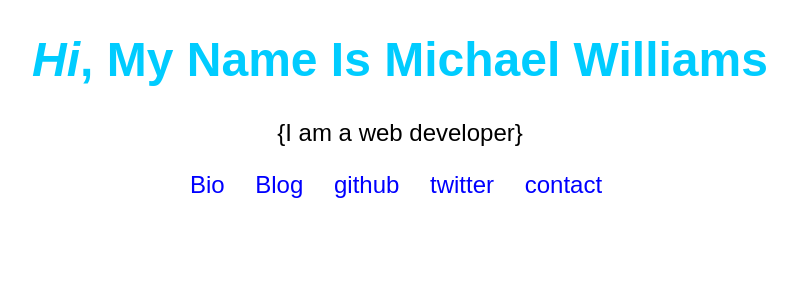
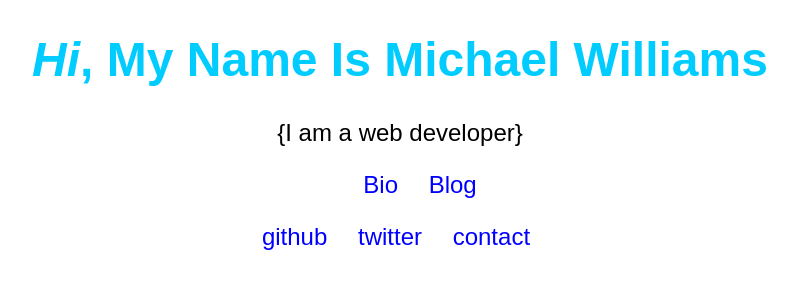
Before and after one commit to mikeyhavoc/michaeljwilliams, a plain HTML site: page mikey/index.html in a window 1280 px wide. Shown: the whole page, without its empty margins (240-1037 px from the left). Drawn offline with Linux system fonts and the light colour scheme.

Commit message:
add class left index.html

```diff
--- a/mikey/index.html
+++ b/mikey/index.html
@@ -8,15 +8,17 @@
   </head>
   <body>
 
-  <div class="main-page">
-      <h1><em>Hi</em>, My Name Is Michael Williams</h1>
+  <div>
+      <h1 class="main-page"><em>Hi</em>, My Name Is Michael Williams</h1>
       <p class="main-page">{I am a web developer}</p>
         <nav class="nav">
-          <ul>
+          <ul class="main-page left">
             <li><a href="bio.html">Bio</a></li>
             <li><a href="#">Blog</a></li>
+          </ul>
+          <ul class="main-page">
             <li><a href="https://github.com/mikeyhavoc">github</a></li>
-              <li><a href="http://twitter.com/havocworkshop">twitter</a></li>
+            <li><a href="http://twitter.com/havocworkshop">twitter</a></li>
             <li><a href="contact.html"></span>contact<a/></li>
           </ul>
         </nav>
```
